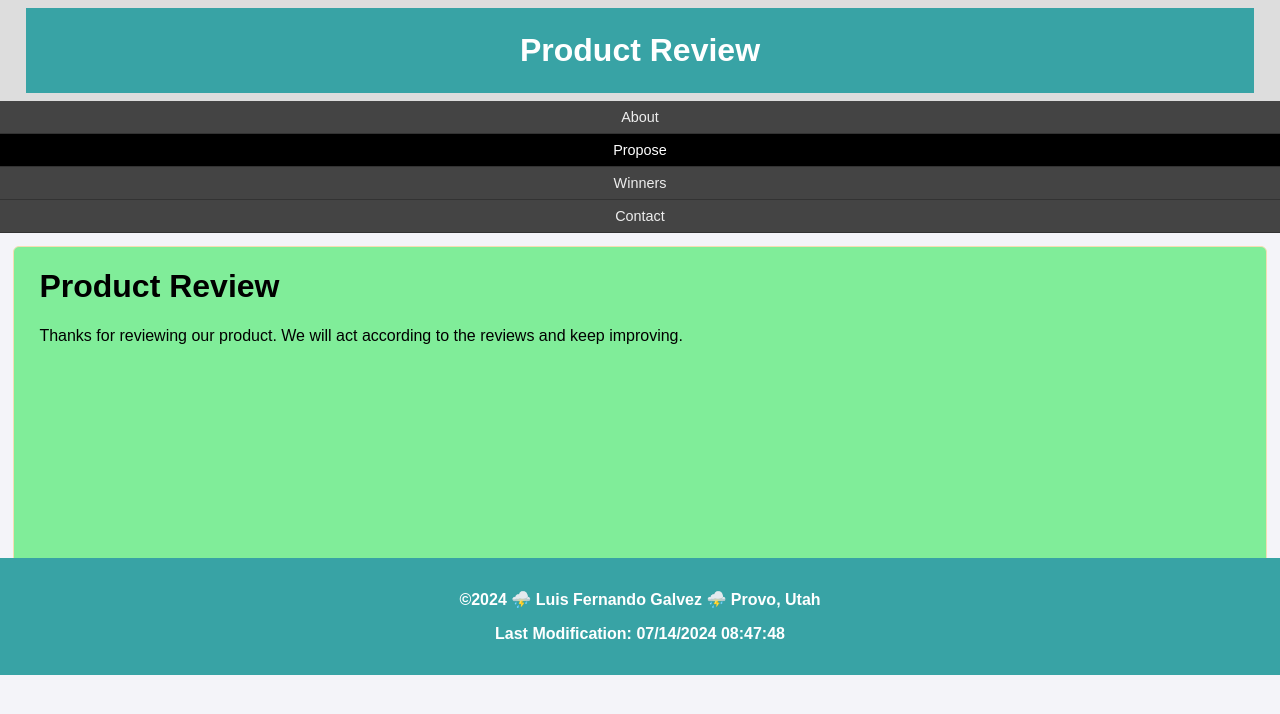
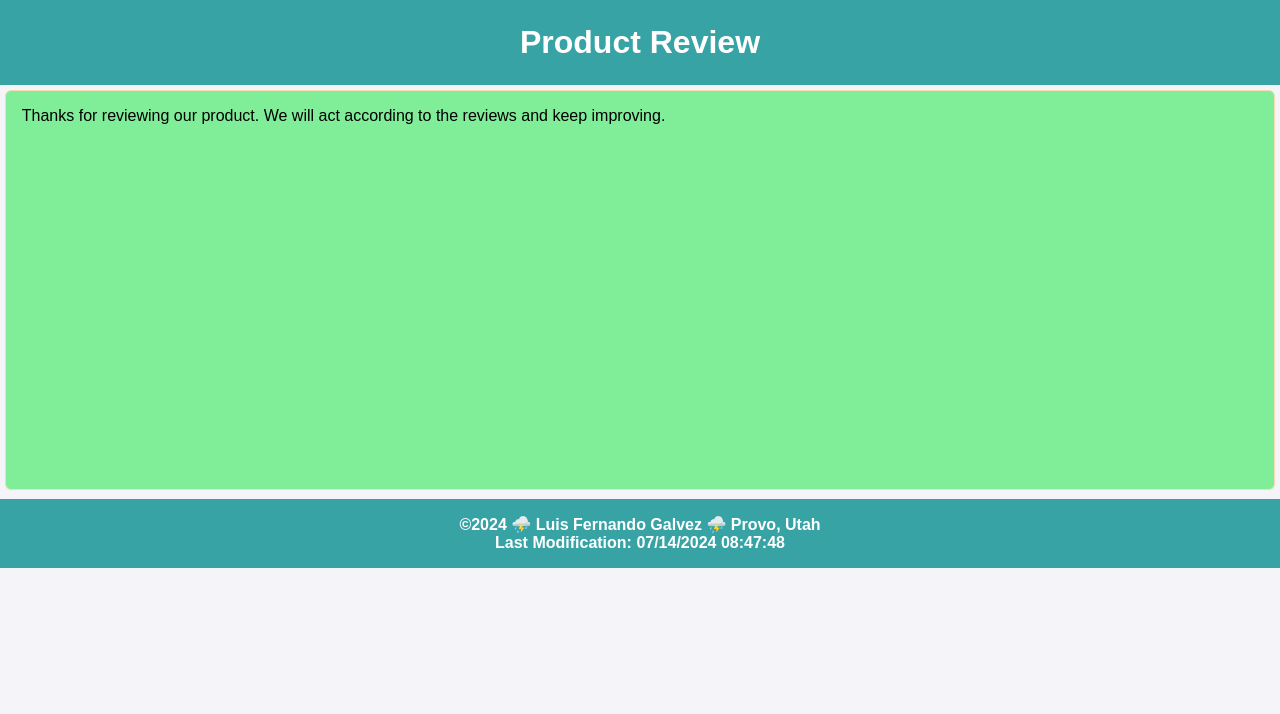
Before and after one commit to lfglfernando/wdd131, a plain HTML site: page review.html in a window 1280 px wide. Drawn offline with Linux system fonts and the light colour scheme.

Commit message:
more changes

```diff
--- a/review.html
+++ b/review.html
@@ -29,21 +29,9 @@
     </header>
 
 
-<!-- NAVIGATION HERE -->
-    <nav class="clearfix">
-        <ul >
-            <li><a href="#">About</a></li>
-            <li class="active"><a href="#">Propose</a></li>
-            <li><a href="#">Winners</a></li>
-            <li><a href="#">Contact</a></li>
-        </ul>
-    </nav>
-
-
 <!-- CONTENT HERE -->
-<main>
-    <h1>Product Review</h1>
-        <p>Thanks for reviewing our product. We will act according to the reviews and keep improving.</p>
+<main class="reviewhtml">
+    <p>Thanks for reviewing our product. We will act according to the reviews and keep improving.</p>
 
 
 
--- a/styles/form-large.css
+++ b/styles/form-large.css
@@ -31,6 +31,25 @@
         text-align: left;
     }
 
+    .wf1 input[type="text"],
+    .wf1 input[type="tel"],
+    .wf1 input[type="email"],
+    .wf1 input[type="date"],
+    .wf1 select,
+    .wf1 input[type="number"]
+    {
+        background-color: white;
+        display: block;
+        border: solid 1px #999;
+        border-radius: 6px;
+        padding: .75rem;
+        color: #555;
+        width: 100%;
+        max-width: 400px;
+        appearance: none;
+
+    }
+
     .wf1 input[type="submit"]{
         border: none;
         background-color: #22577a;
@@ -51,4 +70,6 @@
         margin-top: -1.4rem;
     }
 
+
+
 }
--- a/styles/form.css
+++ b/styles/form.css
@@ -1,3 +1,9 @@
+* {
+    margin: 0;
+    padding: 0;
+    box-sizing: border-box;
+}
+
 :root {
     --primary-color: #80ed99;
     --secondary-color: #38a3a5;
@@ -17,55 +23,22 @@ header h1 {
     text-align: center;
 
 }
-
-
-
-/*----------- BODY --------------*/
-body {
-    font-size: 16px;
-    font-family: Verdana, sans-serif;
-}
-
-
-/*----------- HEADER --------------*/
-header {
-    padding: .5rem 2%;
-    background-color: #ddd;
-}
-header h1 {margin: 0;}
-header h2 {margin: 0; font-weight: normal;}
-
-/*----------- NAVIGATION --------------*/
-nav {
-    background-color: #666;
-}
-nav ul {
-    list-style-type: none;
-    padding: 0;
-    margin: 0;
-}
-nav ul li {border-bottom: solid 1px #333;}
-nav ul li a {
-    display: block;
-    background-color: #444;
-    color: #eee;
-    padding: .5rem 0;
-    text-decoration: none;
-    font-size: .9rem;
-    text-align: center;
-}
-nav ul li.active a {
-    background-color: #000;
-    color: #fff;
-}
 /*----------- MAIN --------------*/
 main {
-    padding: 0 2%;
-    margin: 1%;
-    min-height: 20rem;
+    padding-left:1rem ;
+    margin: 0.3rem;
+    margin-bottom: 2rem;
     background-color: var(--primary-color);
     border: solid 1px wheat;
     border-radius: 6px;
+}
+
+.reviewhtml {
+    height: 400px;
+}
+
+.reviewhtml p {
+    padding-top: 1rem;
 }
 
 
@@ -95,6 +68,7 @@ main {
 .date {
     margin-top: 1rem;
     padding-bottom: 5px;
+
 }
 
 .name {
@@ -106,7 +80,6 @@ main {
 .wf1 input[type="text"],
 .wf1 input[type="tel"],
 .wf1 input[type="email"],
-.wf1 input[type="url"],
 .wf1 input[type="date"],
 .wf1 select,
 .wf1 input[type="number"]
@@ -117,8 +90,7 @@ main {
     border-radius: 6px;
     padding: .75rem;
     color: #555;
-    width: 100%;
-    max-width: 400px;
+    width: 97%;
     appearance: none;
 }
 
@@ -136,7 +108,7 @@ main {
     border-radius: 6px;
     padding: .8rem;
     font-size: 18px;
-    width: 100%;
+    width: 97%;
     margin: 2rem 0px 2rem 0px;
     box-shadow: 1px 1px 4px #999;
 }
@@ -156,7 +128,7 @@ main {
 
 
 textarea {
-    width: 100%;
+    width: 97%;
     height: 150px;
     padding: 10px;
     vertical-align: top;
```
Also changed, not shown: form.html (+1 -1 lines).
